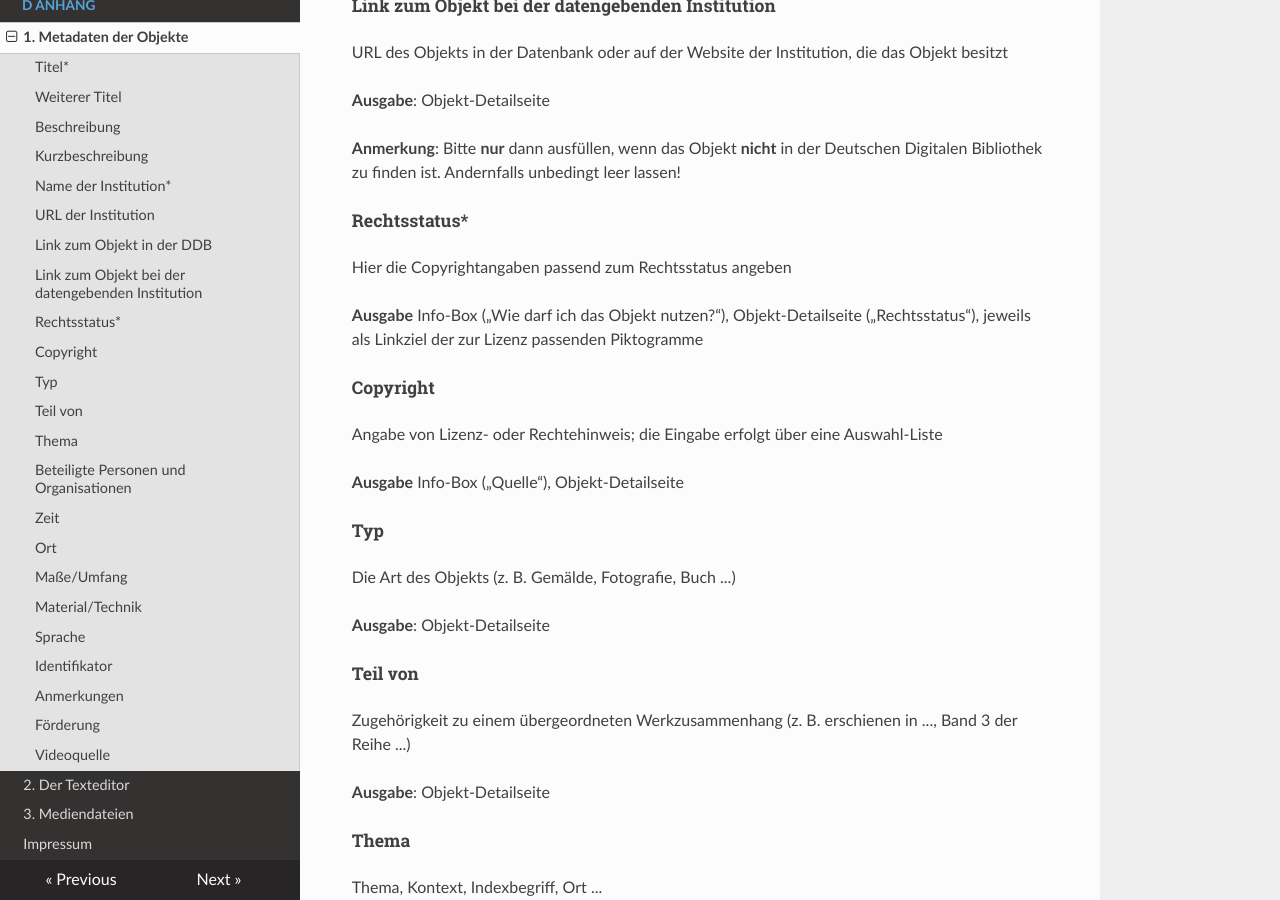
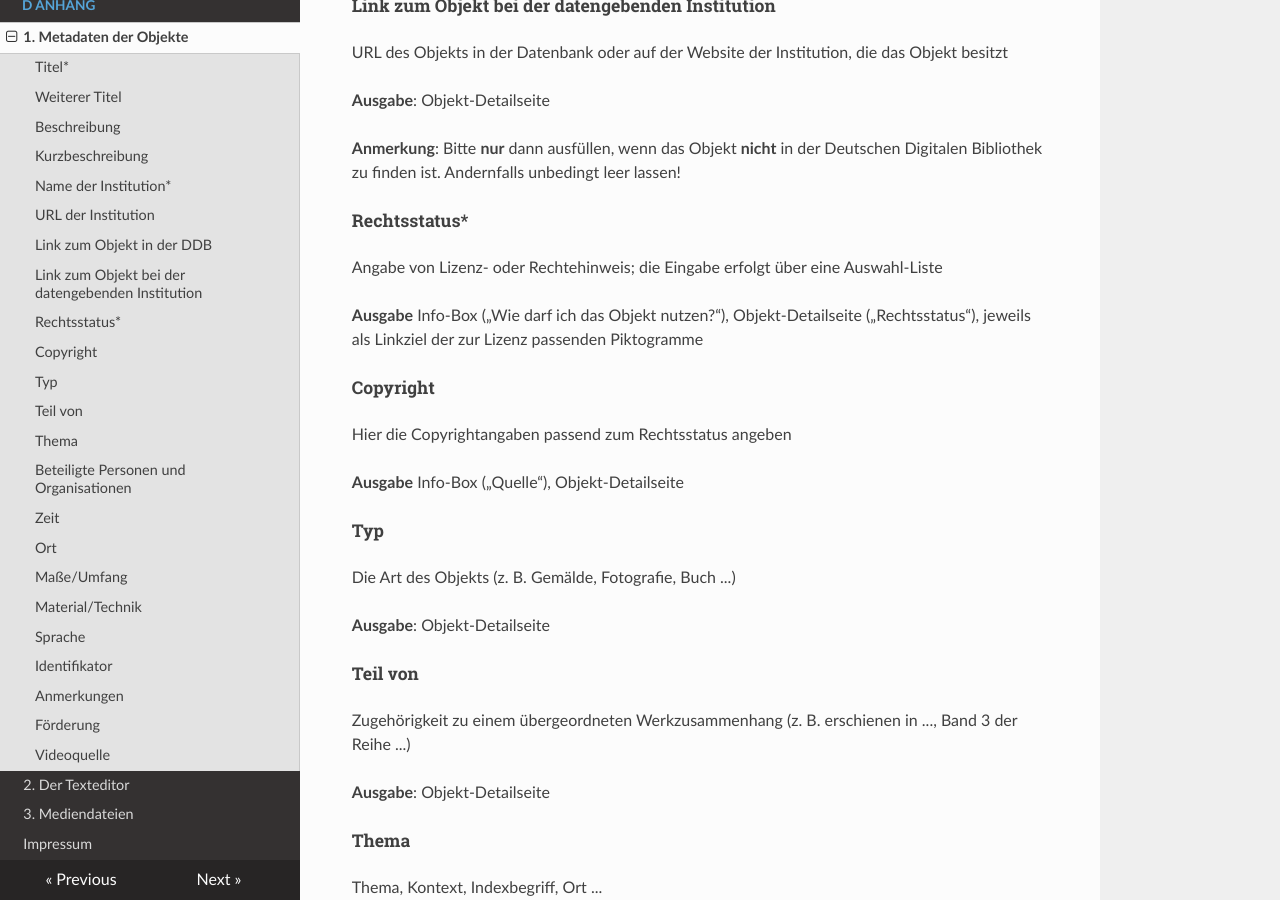
Before and after one commit to Deutsche-Digitale-Bibliothek/ddb-virtualexhibitions-docs-litfass, an MkDocs documentation site: the page built from docs/anhang_metadaten.md, in a window 1280 px wide and 900 px high, scrolled down 2857 px. Built offline with MkDocs 1.6.1, drawn with Linux system fonts in a browser that asks for light colours.

```diff
--- a/docs/anhang_metadaten.md
+++ b/docs/anhang_metadaten.md
@@ -70,13 +70,13 @@ URL des Objekts in der Datenbank oder auf der Website der Institution, die das O
 
 ##### Rechtsstatus*
 
-Hier die Copyrightangaben passend zum Rechtsstatus angeben
+Angabe von Lizenz- oder Rechtehinweis; die Eingabe erfolgt über eine Auswahl-Liste
 
 **Ausgabe**  Info-Box („Wie darf ich das Objekt nutzen?“), Objekt-Detailseite („Rechtsstatus“), jeweils als Linkziel der zur Lizenz passenden Piktogramme
 
 ##### Copyright
 
-Angabe von Lizenz- oder Rechtehinweis; die Eingabe erfolgt über eine Auswahl-Liste
+Hier die Copyrightangaben passend zum Rechtsstatus angeben
 
 **Ausgabe** Info-Box („Quelle“), Objekt-Detailseite
 
```
